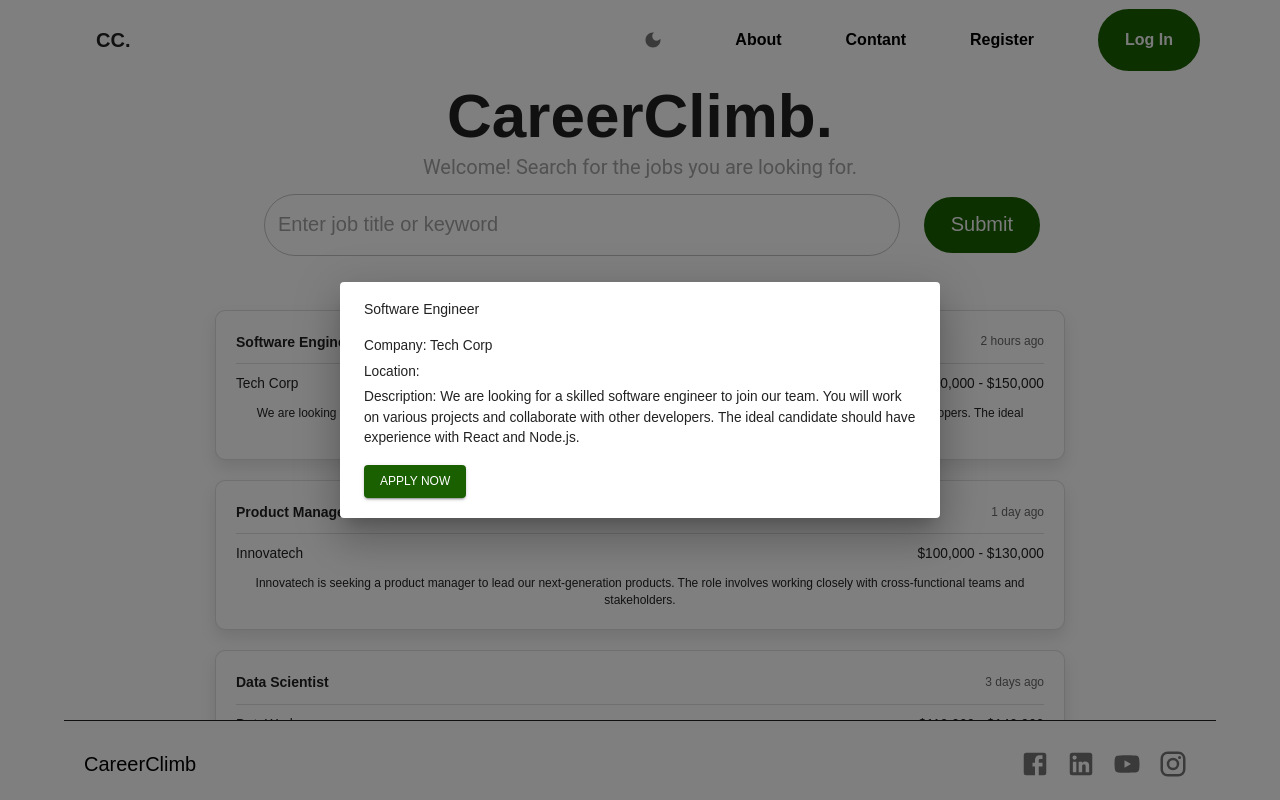
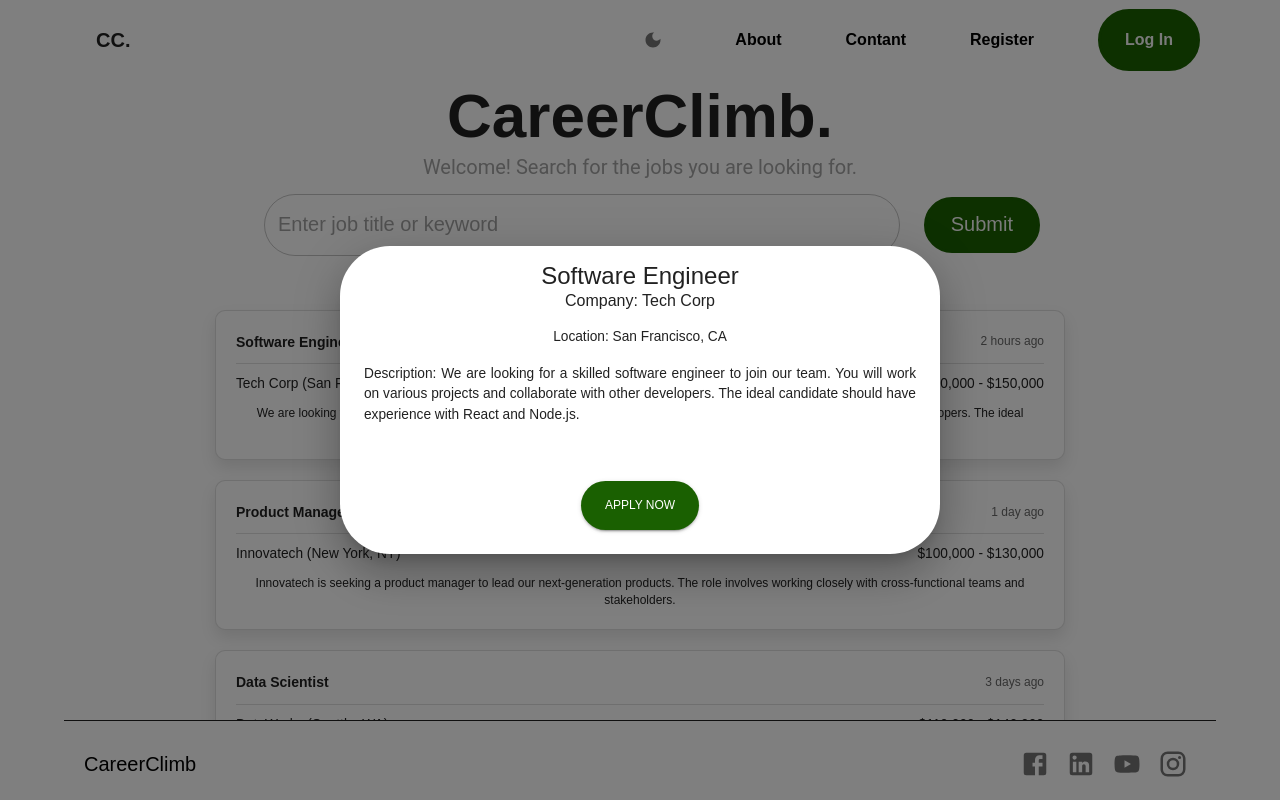
Before and after one commit to CareerClimb/CareerClimb, a React (Create React App) app in the folder client/: page /home in a window 1280 px wide. Both pictures are taken after a click on the element 640 px from the left and 384 px from the top of the page. Shown: the top 800 px of the page. Built offline with nearby package versions, Linux system fonts and the light colour scheme.

Commit message:
Added location to jobs as well as edited the popup

```diff
--- a/client/src/components/JobDescription.jsx
+++ b/client/src/components/JobDescription.jsx
@@ -1,31 +1,47 @@
 import React from 'react';
-import { Dialog, DialogContent, DialogTitle, Button, Typography, Box } from '@mui/material';
+import { Dialog, DialogContent, DialogTitle, Button, Typography, Box, useTheme } from '@mui/material';
 
 const JobDescription = ({ open, handleClose, job }) => {
+    const { palette } = useTheme();
+
     // Ensure job is defined before rendering details
     if (!job) {
         return null; // If job is null, return nothing (or handle appropriately)
     }
 
     const handleApplyNow = () => {
-    window.open(job.applyLink, '_blank'); // Open apply link in a new tab
+        window.open(job.link, '_blank'); // Open apply link in a new tab
     };
 
     return (
-        <Dialog open={open} onClose={handleClose}>
-        <DialogTitle>{job.title}</DialogTitle>
-        <DialogContent>
-            <Typography variant="body1" gutterBottom>
+        <Dialog open={open} onClose={handleClose} fullWidth maxWidth="sm" PaperProps={{ sx: { borderRadius: '50px' } }}>
+            <DialogTitle variant='h3' sx={{ textAlign: 'center', paddingBottom: '0' }}>
+                {job.title}
+            </DialogTitle>
+            <DialogContent sx={{ paddingBottom: '24px' }}>
+                <Typography variant="h5" gutterBottom sx={{ textAlign: 'center', marginBottom: '16px' }}>
                     Company: {job.company}
                 </Typography>
-            <Typography variant="body1" gutterBottom>
-            Location: {job.location} {/* Adjust as per your job object */}
+                <Typography variant="body1" gutterBottom sx={{ textAlign: 'center', marginBottom: '16px' }}>
+                    Location: {job.location}
                 </Typography>
-            <Typography variant="body1" gutterBottom>
+                <Typography variant="body1" gutterBottom sx={{ textAlign: 'justify' }}>
                     Description: {job.description}
                 </Typography>
-            <Box mt={2}>
-            <Button variant="contained" color="primary" onClick={handleApplyNow}>
+                <Box mt={4} display="flex" justifyContent="center">
+                    <Button
+                        variant="contained"
+                        color="primary"
+                        onClick={handleApplyNow}
+                        sx={{
+                            borderRadius: '50px',
+                            padding: '14px 24px',
+                            marginTop: '24px',
+                            '&:hover': {
+                                backgroundColor: palette.primary.dark,
+                            },
+                        }}
+                    >
                         Apply Now
                     </Button>
                 </Box>
--- a/client/src/scenes/widgets/PostWidget.jsx
+++ b/client/src/scenes/widgets/PostWidget.jsx
@@ -1,7 +1,7 @@
 import React from 'react';
 import { Box, Typography, useTheme, useMediaQuery } from '@mui/material';
 
-const PostWidget = ({ title, postedTime, company, salary, description }) => {
+const PostWidget = ({ title, postedTime, company, location, salary, description }) => {
   const theme = useTheme();
   const isNonMobile = useMediaQuery('(min-width:600px)');
 
@@ -47,7 +47,7 @@ const PostWidget = ({ title, postedTime, company, salary, description }) => {
         }}
       >
         <Typography variant="body1" component="div">
-          {company}
+          {company} ({location})
         </Typography>
         <Typography variant="body1" component="div">
           {salary}
--- a/client/src/scenes/widgets/PostsWidget.jsx
+++ b/client/src/scenes/widgets/PostsWidget.jsx
@@ -10,21 +10,27 @@ const jobPosts = [
     postedTime: '2 hours ago',
     company: 'Tech Corp',
     salary: '$120,000 - $150,000',
+    location: 'San Francisco, CA',
     description: 'We are looking for a skilled software engineer to join our team. You will work on various projects and collaborate with other developers. The ideal candidate should have experience with React and Node.js.',
+    link: "https://www.example.com/apply"
   },
   {
     title: 'Product Manager',
     postedTime: '1 day ago',
     company: 'Innovatech',
     salary: '$100,000 - $130,000',
+    location: 'New York, NY',
     description: 'Innovatech is seeking a product manager to lead our next-generation products. The role involves working closely with cross-functional teams and stakeholders.',
+    link: "https://www.example.com/apply2"
   },
   {
     title: 'Data Scientist',
     postedTime: '3 days ago',
     company: 'DataWorks',
     salary: '$110,000 - $140,000',
+    location: 'Seattle, WA',
     description: 'Join DataWorks as a data scientist. We are looking for someone with strong analytical skills and experience with machine learning algorithms.',
+    link: "https://www.example.com/apply3"
   },
   {
     title: 'Software Engineer',
@@ -103,6 +109,7 @@ const PostsWidget = () => {
             title={job.title}
             postedTime={job.postedTime}
             company={job.company}
+            location={job.location}
             salary={job.salary}
             description={job.description}
           />
```
Lines whose indentation alone changed are shown as unchanged.
